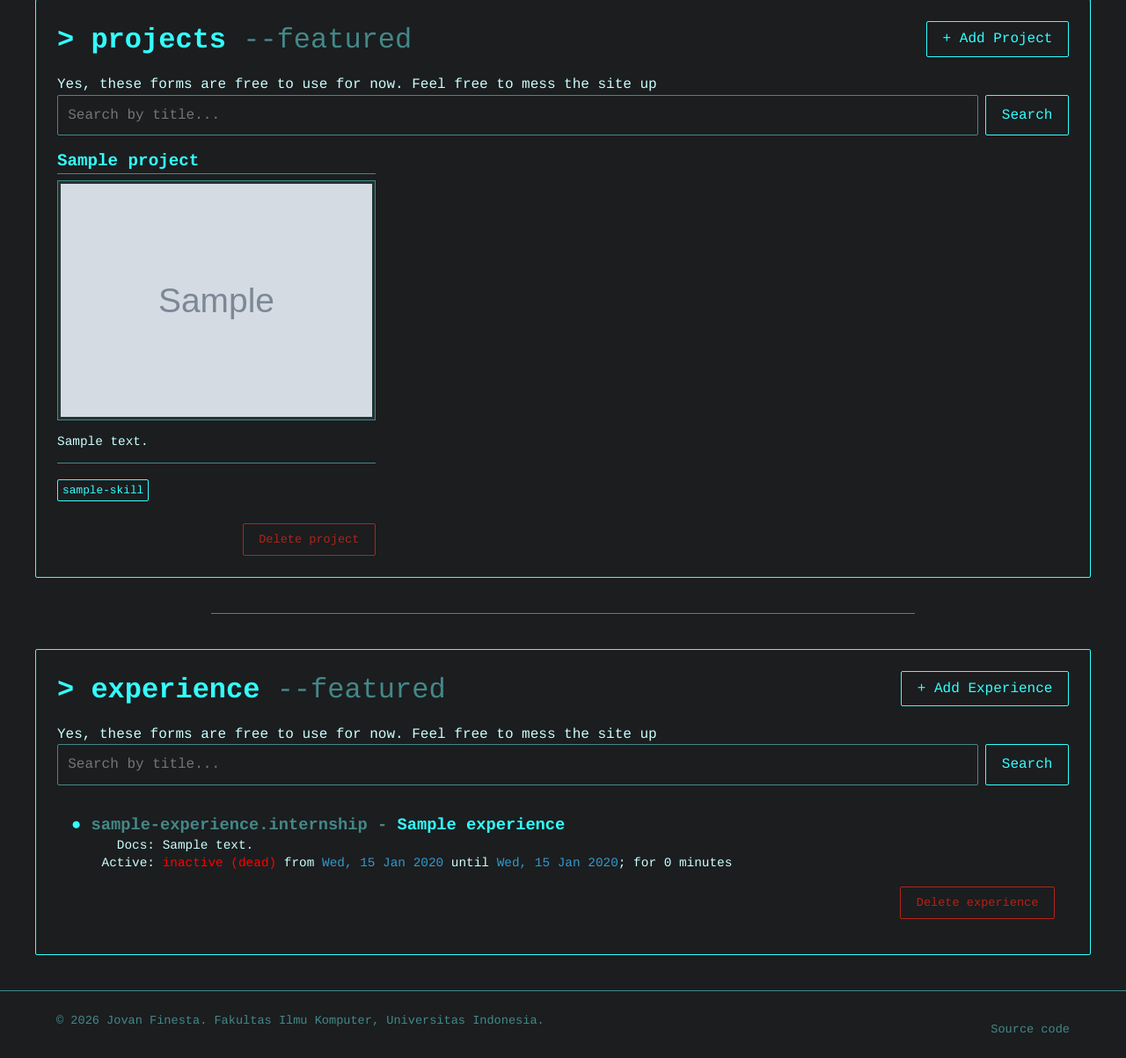
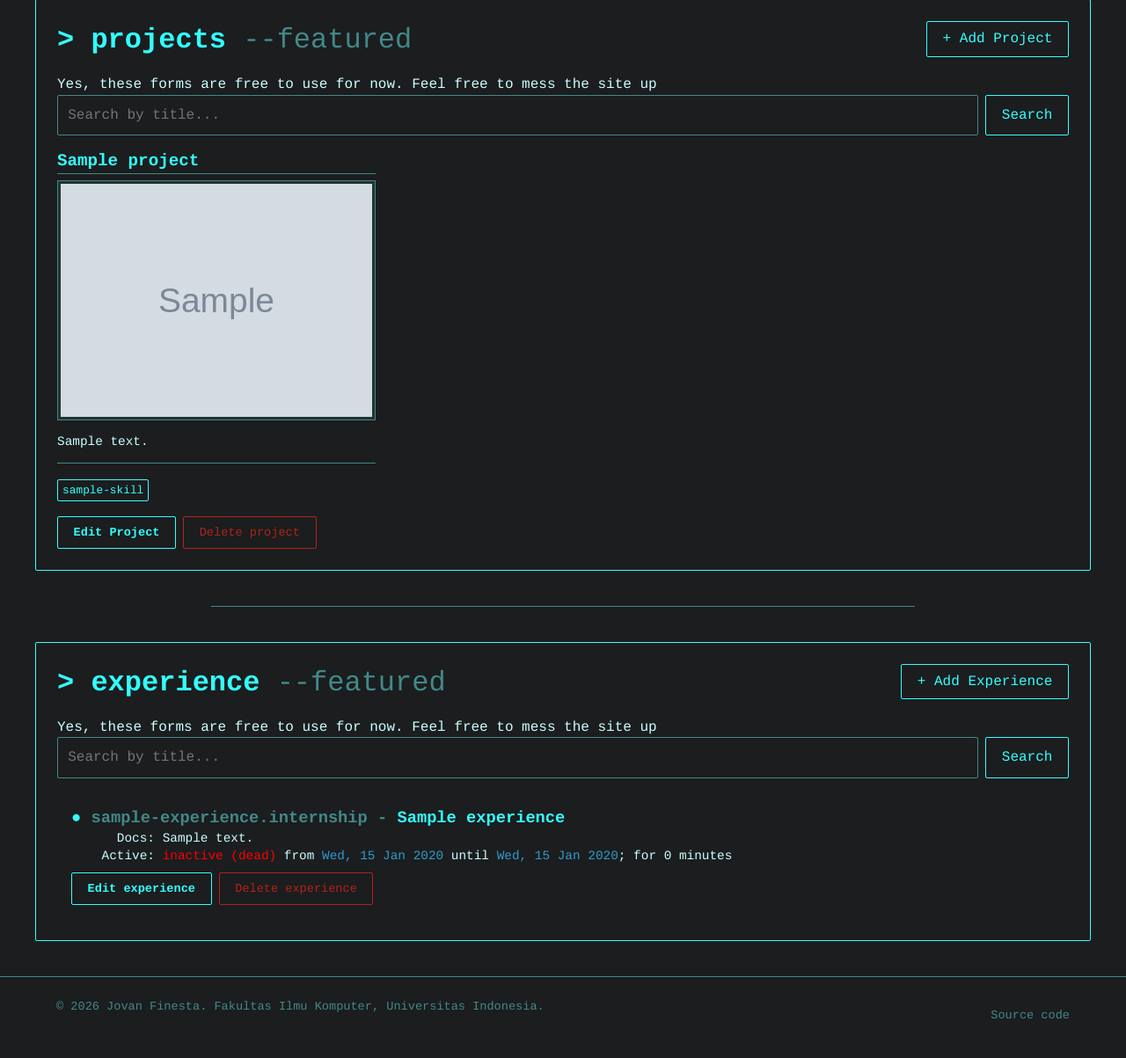
Before and after one commit to 7ovanF/myportfolio, a Django app: page / in a window 1280 px wide. Shown: the part 545-1748 px from the top of the page at 88% size. After the commit the page ends 1704 px from the top, so only its background shows below. Run offline with Django 5.2, Linux system fonts and the light colour scheme; tables that the repository leaves empty hold one stand-in row (values such as "Sample post"); grey boxes marked "Sample" are stand-in pictures; some libraries are stand-ins or nearby versions.

Commit message:
feat(main): add update feature for experience and projects

```diff
--- a/main/templates/main/_experience_section.html
+++ b/main/templates/main/_experience_section.html
@@ -53,8 +53,12 @@
                             </dd>
                         </div>
                     </dl>
-                {% url 'main:delete_experience' experience.id as delete_form_action%}
-                {% include "main/components/_form_delete_modal.html" with label="Delete experience" target_id=experience.id target_title=experience.title form_action=delete_form_action %}
+                    <div class="form-modify-entry-buttons">
+                        {% url "main:update_experience" experience.id as update_form_url %}
+                        {% include "main/components/_form_edit_button.html" with label="Edit experience" url=update_form_url %}
+                        {% url 'main:delete_experience' experience.id as delete_form_action%}
+                        {% include "main/components/_form_delete_modal.html" with label="Delete experience" target_id=experience.id target_title=experience.title form_action=delete_form_action %}
+                    </div>
                 </article>
             {% empty %}
                 <p class="empty-state">
--- a/main/templates/main/_projects_section.html
+++ b/main/templates/main/_projects_section.html
@@ -35,8 +35,12 @@
                     {% endfor %}
                 </div>
                 {% endif %}
-                {% url 'main:delete_project' project.id as delete_form_action%}
-                {% include "main/components/_form_delete_modal.html" with label="Delete project" target_id=project.id target_title=project.title form_action=delete_form_action %}
+                <div class="form-modify-entry-buttons">
+                    {% url "main:update_project" project.id as update_form_url %}
+                    {% include "main/components/_form_edit_button.html" with label="Edit Project" url=update_form_url %}
+                    {% url 'main:delete_project' project.id as delete_form_action%}
+                    {% include "main/components/_form_delete_modal.html" with label="Delete project" target_id=project.id target_title=project.title form_action=delete_form_action %}
+                </div>
             </article>
             {% empty %}
                 <p>Nothing's found...</p>
--- a/main/templates/main/components/_form_delete_modal.html
+++ b/main/templates/main/components/_form_delete_modal.html
@@ -1,5 +1,4 @@
 {# needed: label, target_id, target_title, form_action #}
-<p class="experience-status">
 <button type="button"
         class="button button-danger form-delete-button"
         popovertarget="delete-form-{{ target_id }}"
@@ -7,7 +6,6 @@
         title="{{ label }}">
     {{ label }}
 </button>
-</p>
 <div id="delete-form-{{ target_id }}"
      class="form-delete-modal"
      popover="auto"
--- /dev/null
+++ b/main/templates/main/components/_form_edit_button.html
@@ -0,0 +1,5 @@
+{# need: url, label #}
+<a href="{{ url }}"
+   class="button form-update-button">
+    {{ label }}
+</a>
--- a/main/templates/main/projects_form.html
+++ b/main/templates/main/projects_edit_form.html
@@ -3,10 +3,10 @@
     <title>{{ display_name }} - Projects Form</title>
 {% endblock %}
 {% block section_title %}
-    <h2 class="section-title">projects <span class="command-option">add</span></h2>
+    <h2 class="section-title">projects <span class="command-option">update {{ project.title }} --interactive</span></h2>
 {% endblock %}
 {% block form_action %}
-    {% url 'main:create_project' %}
+    {% url 'main:update_project' project.id %}
 {% endblock %}
 {% block previous_page %}
     {% url 'main:projects' %}
--- a/main/urls.py
+++ b/main/urls.py
@@ -1,7 +1,8 @@
 from django.urls import path
 
-from .views import landing_page, projects, experience, create_project, \
-    get_projects_json, delete_project, create_experience, get_experiences_json, delete_experience
+from .views import landing_page, \
+    projects, create_project, update_project, get_projects_json, delete_project, \
+    experience, create_experience, update_experience, get_experiences_json, delete_experience
 
 app_name = "main"
 
@@ -10,11 +11,13 @@ urlpatterns = [
 
     path('projects', projects, name="projects"),
     path('projects/add', create_project, name="create_project"),
+    path('projects/<uuid:project_id>/edit', update_project, name="update_project"),
+    path("projects/<uuid:project_id>/delete/", delete_project, name="delete_project"),
     path("api/projects/", get_projects_json, name="get_projects_json"),
-    path("projects/<uuid:project_id>/delete/", delete_project, name="delete_project"),
 
     path('experience', experience, name="experience"),
     path('experience/add', create_experience, name="create_experience"),
+    path('experience/<uuid:experience_id>/edit', update_experience, name="update_experience"),
+    path("experience/<uuid:experience_id>/delete/", delete_experience, name="delete_experience"),
     path("api/experience/", get_experiences_json, name="get_experiences_json"),
-    path("experience/<uuid:experience_id>/delete/", delete_experience, name="delete_experience"),
 ]
--- a/main/views.py
+++ b/main/views.py
@@ -86,16 +86,6 @@ def get_projects_json(request):
     return HttpResponse(projects_json, content_type="application/json")
 
 # Forms
-def delete_project(request, project_id):
-    project = get_object_or_404(Project, pk=project_id)
-
-    if request.method == "POST":
-        project.delete()
-        messages.success(request, "Project berhasil dihapus!")
-        return redirect("main:projects")
-
-    return redirect("main:projects")
-
 def create_project(request):
     form = ProjectForm(request.POST or None)
 
@@ -108,7 +98,33 @@ def create_project(request):
         **base_context,
         "form": form,
     }
-    return render(request, "main/projects_form.html", context)
+    return render(request, "main/projects_add_form.html", context)
+
+def update_project(request, project_id):
+    project = get_object_or_404(Project, pk=project_id)
+
+    form = ProjectForm(request.POST or None, instance=project)
+    if request.method == "POST" and form.is_valid():
+        form.save()
+        messages.success(request, "Successfully updated project!")
+        return redirect("main:projects")
+
+    context = {
+        **base_context,
+        "project": project,
+        "form": form,
+    }
+    return render(request, "main/projects_edit_form.html", context)
+
+def delete_project(request, project_id):
+    project = get_object_or_404(Project, pk=project_id)
+
+    if request.method == "POST":
+        project.delete()
+        messages.success(request, "Project berhasil dihapus!")
+        return redirect("main:projects")
+
+    return redirect("main:projects")
 
 # ==========
 # EXPERIENCE
@@ -153,7 +169,24 @@ def create_experience(request):
         **base_context,
         "form": form,
     }
-    return render(request, "main/experience_form.html", context)
+    return render(request, "main/experience_add_form.html", context)
+
+def update_experience(request, experience_id):
+    experience = get_object_or_404(Experience, pk=experience_id)
+
+    form = ExperienceForm(request.POST or None, instance=experience)
+    if request.method == "POST" and form.is_valid():
+        form.save()
+        messages.success(request, "Successfully updated experience!")
+        return redirect("main:experience")
+
+    context = {
+        **base_context,
+        "experience": experience,
+        "form": form,
+    }
+    return render(request, "main/experience_edit_form.html", context)
+
 
 def delete_experience(request, experience_id):
     experience = get_object_or_404(Experience, pk=experience_id)
--- a/static/css/style.css
+++ b/static/css/style.css
@@ -222,6 +222,14 @@ select {
     cursor: pointer;
 }
 
+.form-modify-entry-buttons {
+    display: flex;
+    gap: .5rem;
+    margin-top: .5rem;
+    font-size: 0.85rem;
+    font-weight: 700;
+}
+
 /* Delete modal & button */
 .form-delete-modal {
     display: none;
@@ -291,12 +299,6 @@ select {
     gap: 0.75rem;
     margin-top: 1.5rem;
 }
-
-.form-delete-button {
-    display: block;
-    margin-left: auto;
-}
-
 
 
 /* ==========
@@ -596,12 +598,6 @@ Experience
     color: var(--text-muted);
 }
 
-.experience-status {
-    margin-top: 1rem;
-    font-size: 0.85rem;
-    font-weight: 600;
-}
-
 /* ===
 Footer
 === */
```
Also changed, not shown: main/templates/main/experience_edit_form.html (added, +13 -0 lines), main/templates/main/projects_add_form.html (added, +13 -0 lines), main/templates/main/experience_add_form.html (renamed from main/templates/main/experience_form.html). Lines whose indentation alone changed are shown as unchanged.
